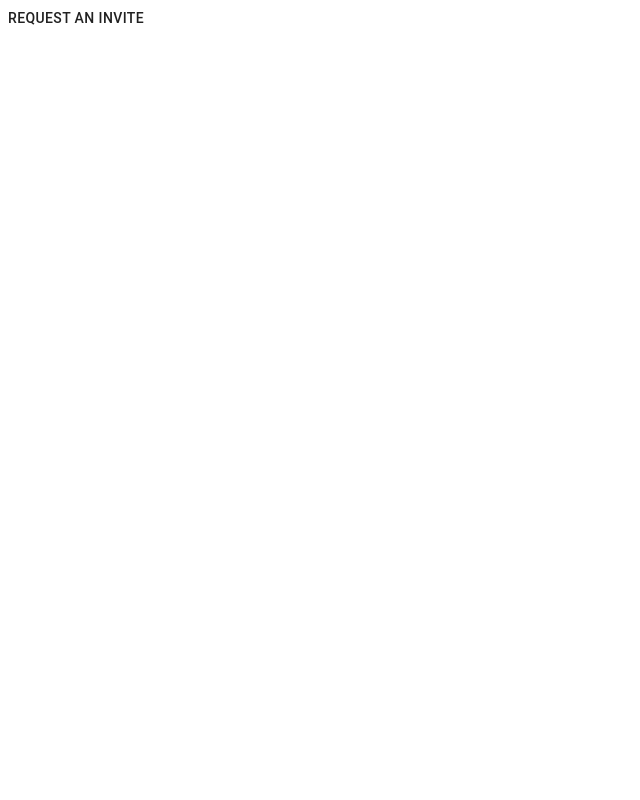
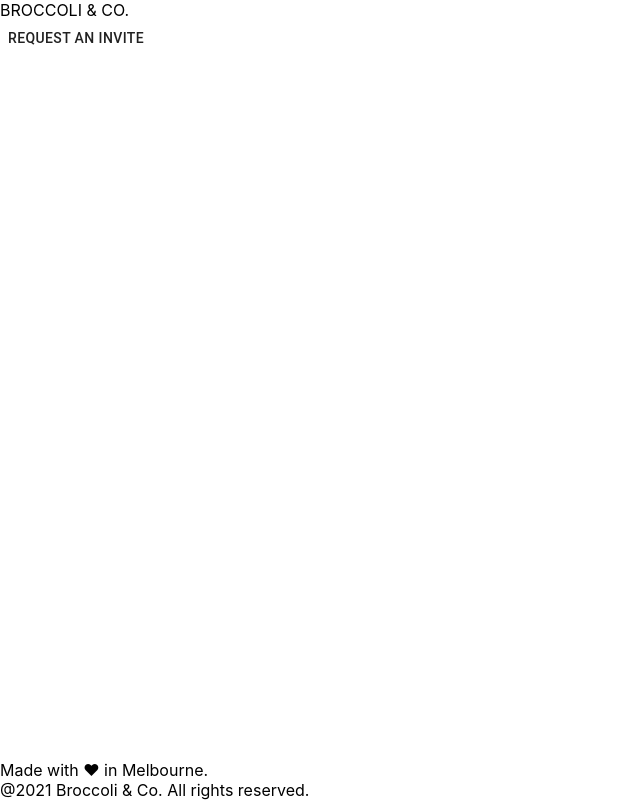
Before and after one commit to wwh-awtest/awtest, a React (Vite) app: page /welcome in a window 1280 px wide. Shown: the whole page, without its empty margins (0-640 px from the left). Built offline with nearby package versions, Linux system fonts and the light colour scheme.

Commit message:
Header/Body/Footer layout

```diff
--- a/src/App.tsx
+++ b/src/App.tsx
@@ -4,10 +4,27 @@ import { Welcome } from "./page/Welcome";
 import { Invite } from "./page/Invite";
 import { Success } from "./page/Success";
 import "./App.css";
+import { makeStyles } from "@material-ui/core";
+
+const useStyles = makeStyles((theme) => ({
+  root: {
+    display: "flex",
+    flexDirection: "column",
+    height: "100vh",
+  },
+  header: {},
+  body: {
+    flex: 1,
+  },
+  footer: {},
+}));
 
 function App() {
+  const classes = useStyles();
   return (
-    <div className="App">
+    <div className={classes.root}>
+      <div className={classes.header}>BROCCOLI & CO.</div>
+      <div className={classes.body}>
         <Switch>
           <Route path="/welcome" component={Welcome} />
           <Route path="/invite" component={Invite} />
@@ -15,6 +32,11 @@ function App() {
           <Redirect to="/welcome" />
         </Switch>
       </div>
+      <div className={classes.footer}>
+        <div>Made with &hearts; in Melbourne.</div>
+        <div>@2021 Broccoli & Co. All rights reserved.</div>
+      </div>
+    </div>
   );
 }
 
```
Lines whose indentation alone changed are shown as unchanged.
